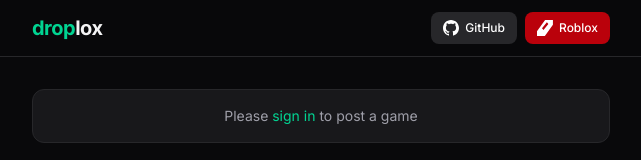
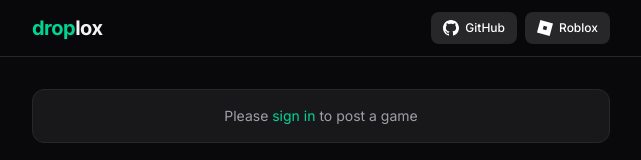
Before and after one commit to k153636/dropblox, a Next.js app: page / in a window 1280 px wide. Shown: the top 160 px of the page, without its empty margins (319-960 px from the left). Built offline with nearby package versions, Linux system fonts and the light colour scheme; no server answers; the database is empty.

Commit message:
fix: use correct Roblox icon and match GitHub button style

```diff
--- a/src/components/Header.tsx
+++ b/src/components/Header.tsx
@@ -2,11 +2,12 @@
 
 import { useAuthStore } from "@/lib/auth-store";
 
-// Roblox icon component - tilted square with hole
+// Roblox icon component - official Simple Icons version
 function RobloxIcon({ className }: { className?: string }) {
   return (
-    <svg className={className} viewBox="0 0 24 24" fill="currentColor">
-      <path d="M12.103 0L0 16.803V24h11.784l12.097-16.803V0H12.103zM9.735 15.066l-2.237-2.728 7.309-8.935 2.237 2.728-7.309 8.935z"/>
+    <svg className={className} role="img" viewBox="0 0 24 24" xmlns="http://www.w3.org/2000/svg" fill="currentColor">
+      <title>Roblox</title>
+      <path d="M18.926 23.998 0 18.892 5.075.002 24 5.108ZM15.348 10.09l-5.282-1.453-1.414 5.273 5.282 1.453z"/>
     </svg>
   );
 }
@@ -56,7 +57,7 @@ export default function Header() {
             </button>
             <button
               onClick={signInWithRoblox}
-              className="px-3 py-2 text-xs font-medium bg-red-600/80 hover:bg-red-600 text-white rounded-lg transition-colors flex items-center gap-1.5"
+              className="px-3 py-2 text-xs font-medium bg-zinc-800 hover:bg-zinc-700 text-white rounded-lg transition-colors flex items-center gap-1.5"
               title="Requires Roblox OAuth setup"
             >
               <RobloxIcon className="w-4 h-4" />
```
